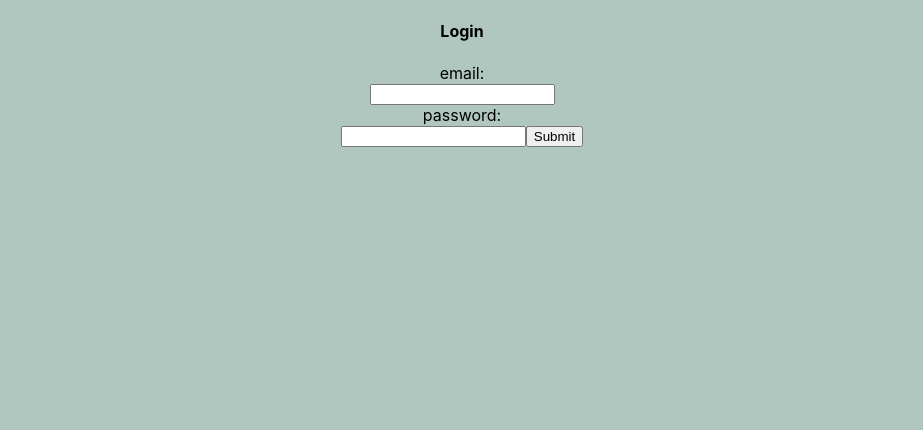
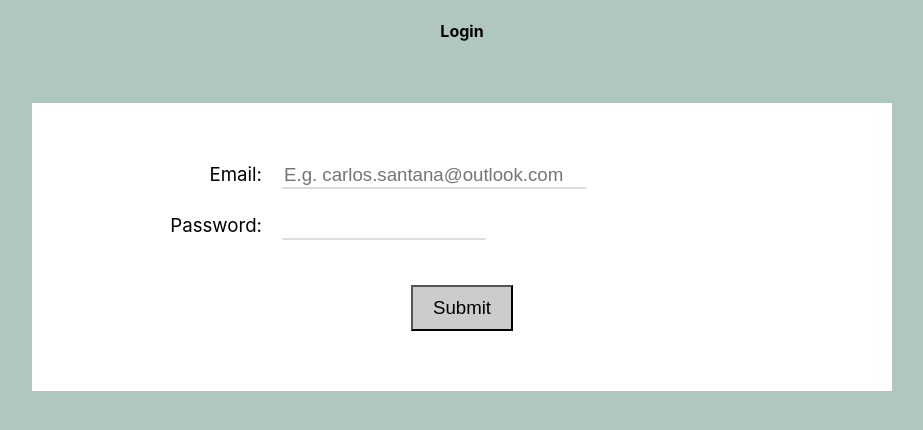
Before and after one commit to Secret-Santa-Sender/secretsantareact, a React (Create React App) app in the folder client/: page /login in a window 1280 px wide. Shown: the top 430 px of the page, without its empty margins (178-1101 px from the left). Built offline with nearby package versions, Linux system fonts and the light colour scheme.

Commit message:
Added style to the login page

```diff
--- a/client/src/pages/login.js
+++ b/client/src/pages/login.js
@@ -1,70 +1,87 @@
-import React, { Component } from 'react'
-import axios from 'axios'
+import React, { Component } from "react";
+import axios from "axios";
 import API from "../utils/API";
-import { Redirect } from 'react-router-dom'
-import authState from '../utils/authinterface.js'
-
-
+import { Redirect } from "react-router-dom";
+import authState from "../utils/authinterface.js";
 
 class Login extends Component {
+  constructor() {
+    super();
+    this.state = {
+      email: "",
+      password: "",
+      redirectTo: false
+    };
 
-	constructor () {
-		super()
-		this.state = {
-			email: '',
-			password: '',
-			redirectTo: false
-		}
-
-		this.handleChange = this.handleChange.bind(this)
-		this.handleSubmit = this.handleSubmit.bind(this)
+    this.handleChange = this.handleChange.bind(this);
+    this.handleSubmit = this.handleSubmit.bind(this);
   }
 
   handleChange(event) {
     this.setState({
       [event.target.name]: event.target.value
-        })
+    });
   }
 
   handleSubmit(event) {
-
-    event.preventDefault()
+    event.preventDefault();
 
     let user = {
       username: this.state.email,
       password: this.state.password
-    }
-
+    };
 
     //request to server to check username/password
     API.loginParticipant(user)
-    .then(function(res) {
-    	console.log('response from login', res)
+      .then(
+        function(res) {
+          console.log("response from login", res);
           if (res.data.user._id) {
-    		authState.loggedIn = true
+            authState.loggedIn = true;
           }
-    	console.log('authstate', authState)
-      this.setState({redirectTo: true})
-    }.bind(this))
-    .catch(console.error)
+          console.log("authstate", authState);
+          this.setState({ redirectTo: true });
+        }.bind(this)
+      )
+      .catch(console.error);
   }
 
   render() {
-
     if (this.state.redirectTo) {
-    return <Redirect to='/test' />
+      return <Redirect to="/test" />;
     }
 
-  return(
+    return (
       <div>
         <h4>Login</h4>
-  <form>
-    email:<br/>
-    <input type="text" name="email" onChange={this.handleChange}/><br/>
-    password:<br/>
-    <input type="text" name="password" onChange={this.handleChange}/>
-    <input type="submit" value="Submit" onClick={this.handleSubmit}/>
+        <div className="box">
+          <div className="form-container">
+            <form className="registration" onSubmit={this.handleSubmit}>
+              <div className="form-line">
+                <label>Email:</label>
+                <div className="input-block">
+                  <input
+                    type="text"
+                    name="email"
+                    placeholder="E.g. carlos.santana@outlook.com"
+                    onChange={this.handleChange}
+                  />
+                </div>
+              </div>
+              <div className="form-line">
+                <label>Password:</label>
+                <div className="input-block">
+                  <input
+                    type="password"
+                    name="password"
+                    onChange={this.handleChange}
+                  />
+                </div>
+              </div>
+              <input type="submit" value="Submit" onClick={this.handleSubmit} />
             </form>
+          </div>
+        </div>
       </div>
     );
   }
```
Lines whose indentation alone changed are shown as unchanged.
